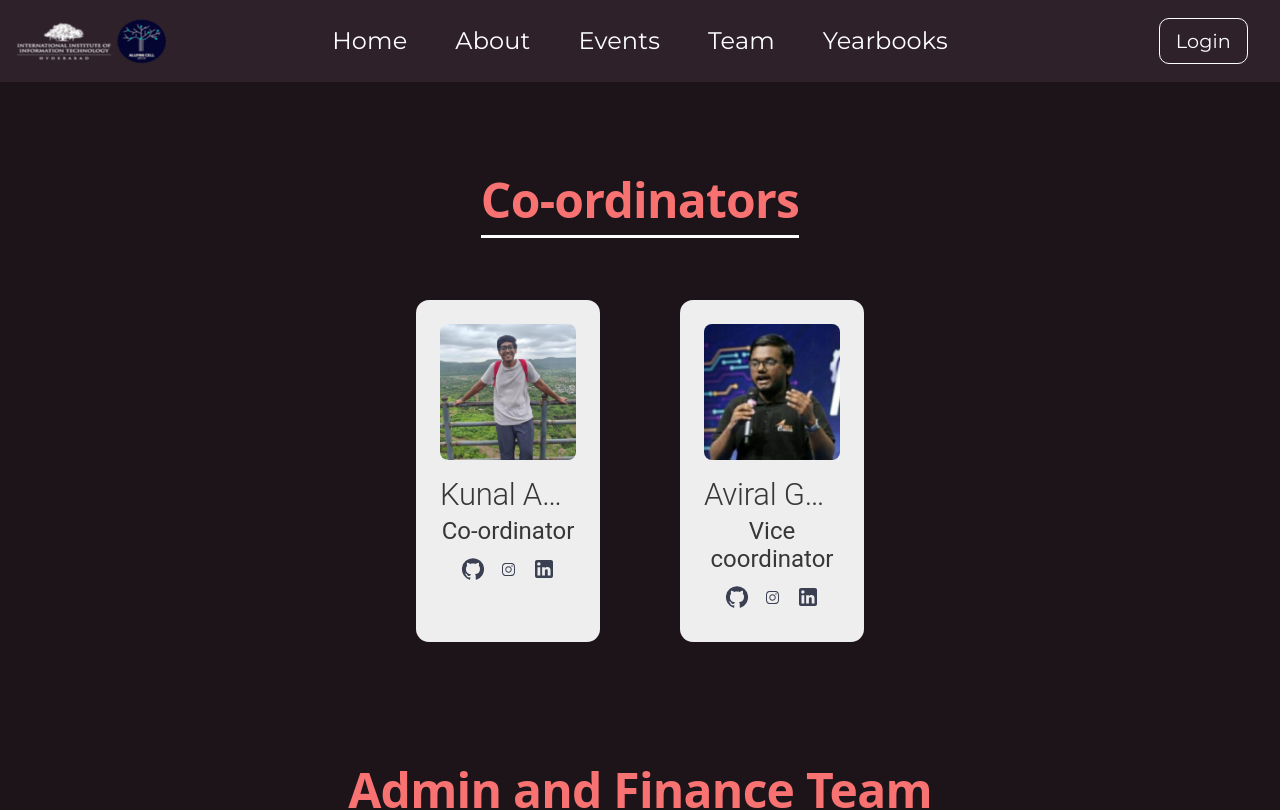
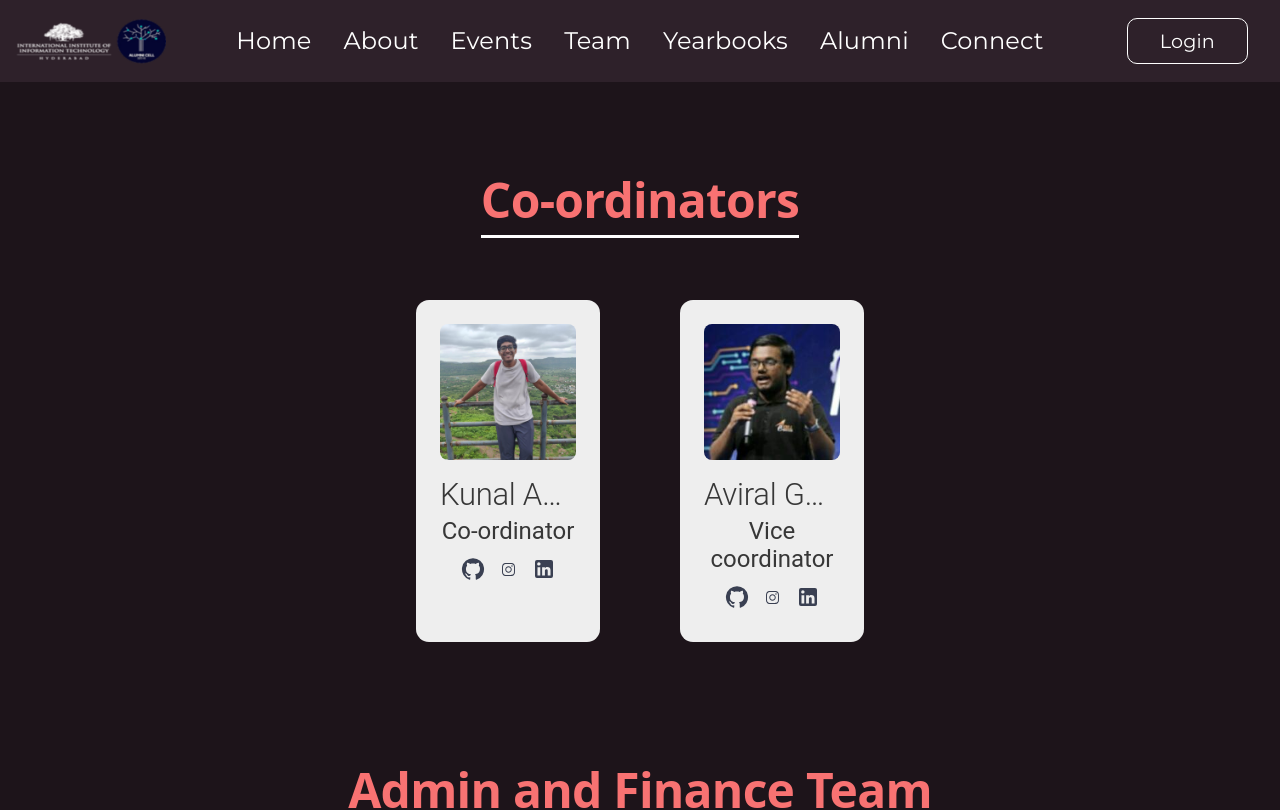
Before and after one commit to SACC-IIIT-Hyd/main_website, a Next.js app in the folder frontend/: page /team in a window 1280 px wide. Shown: the top 810 px of the page. Built offline with nearby package versions, Linux system fonts and the light colour scheme.

Commit message:
Fix navbar

```diff
--- a/frontend/components/navbar.jsx
+++ b/frontend/components/navbar.jsx
@@ -31,11 +31,9 @@ const NavbarComponent = ({ isSticky = false }) => {
     { href: '/about', label: 'About' },
     { href: '/event', label: 'Events' },
     { href: '/team', label: 'Team' },
-    {
-      href: authenticated ? '/yearbooks' : '/api/login',
-      label: 'Yearbooks'
-    },
-    ...(authenticated ? [{ href: '/connect', label: 'Connect' }] : []),
+    { href: '/yearbooks', label: 'Yearbooks' },
+    { href: '/alumni', label: 'Alumni' },
+    { href: '/connect', label: 'Connect' }
   ];
 
   return (
@@ -69,32 +67,6 @@ const NavbarComponent = ({ isSticky = false }) => {
                 {item.label}
               </a>
             ))}
-            {authenticated && (
-              <a
-                href="/alumni"
-                className="nav-link"
-                style={{ order: 4 }}
-              >
-                Alumni
-              </a>
-            )}
-            {authenticated && (
-              <button
-                onClick={handleLogout}
-                className="logout-btn mobile-logout"
-                style={{ order: 5 }}
-              >
-                Logout
-              </button>
-            )}
-            {!authenticated && (
-              <a
-                href="/api/login"
-                className="login-link mobile-login"
-              >
-                Login
-              </a>
-            )}
           </div>
         </div>
 
@@ -102,14 +74,14 @@ const NavbarComponent = ({ isSticky = false }) => {
           {authenticated ? (
             <button
               onClick={handleLogout}
-              className="logout-btn desktop-logout"
+              className="logout-btn"
             >
               Logout
             </button>
           ) : (
             <a
               href="/api/login"
-              className="login-link desktop-login"
+              className="login-link"
             >
               Login
             </a>
--- a/frontend/styles/navbar.scss
+++ b/frontend/styles/navbar.scss
@@ -43,7 +43,7 @@
 .navbar-nav {
   display: flex;
   align-items: center;
-  gap: 3rem;
+  gap: 2rem;
 }
 
 .nav-link {
@@ -76,7 +76,7 @@
   background: transparent;
   border: none;
   text-decoration: none;
-  padding: 0.5rem 1rem;
+  padding: 0.5rem 2rem;
   margin-right: 1rem;
   font-size: 1.2rem;
   border: 1px solid white;
```
